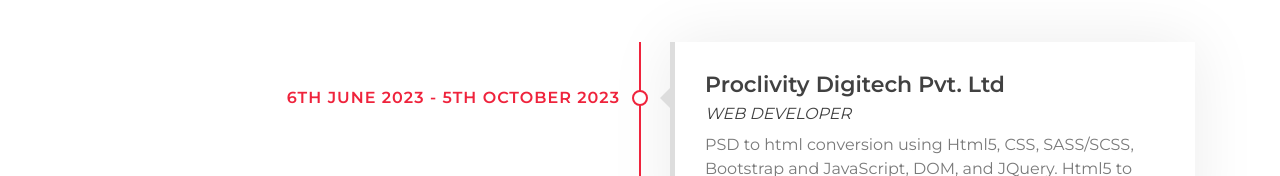
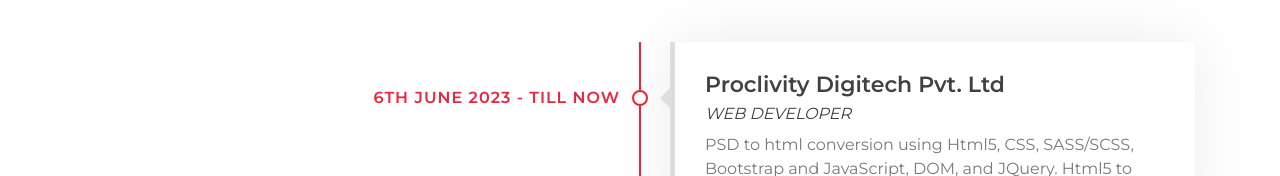
Before and after one commit to Anirban962/PortfolioV2, a plain HTML site: page index.html in a window 1280 px wide. Shown: the part 1579-1755 px from the top of the page. Drawn offline with nearby package versions, Linux system fonts and the light colour scheme.

Commit message:
update v2

```diff
--- a/index.html
+++ b/index.html
@@ -195,7 +195,7 @@
 
                 <div class="timeline-item right wow slideInRight" data-wow-delay="0.1s">
                     <div class="timeline-text">
-                        <div class="timeline-date">6th June 2023 - 5th October 2023</div>
+                        <div class="timeline-date">6th June 2023 - Till Now</div>
                         <h2>Proclivity Digitech Pvt. Ltd</h2>
                         <h4>WEB DEVELOPER</h4>
                         <p>
```
